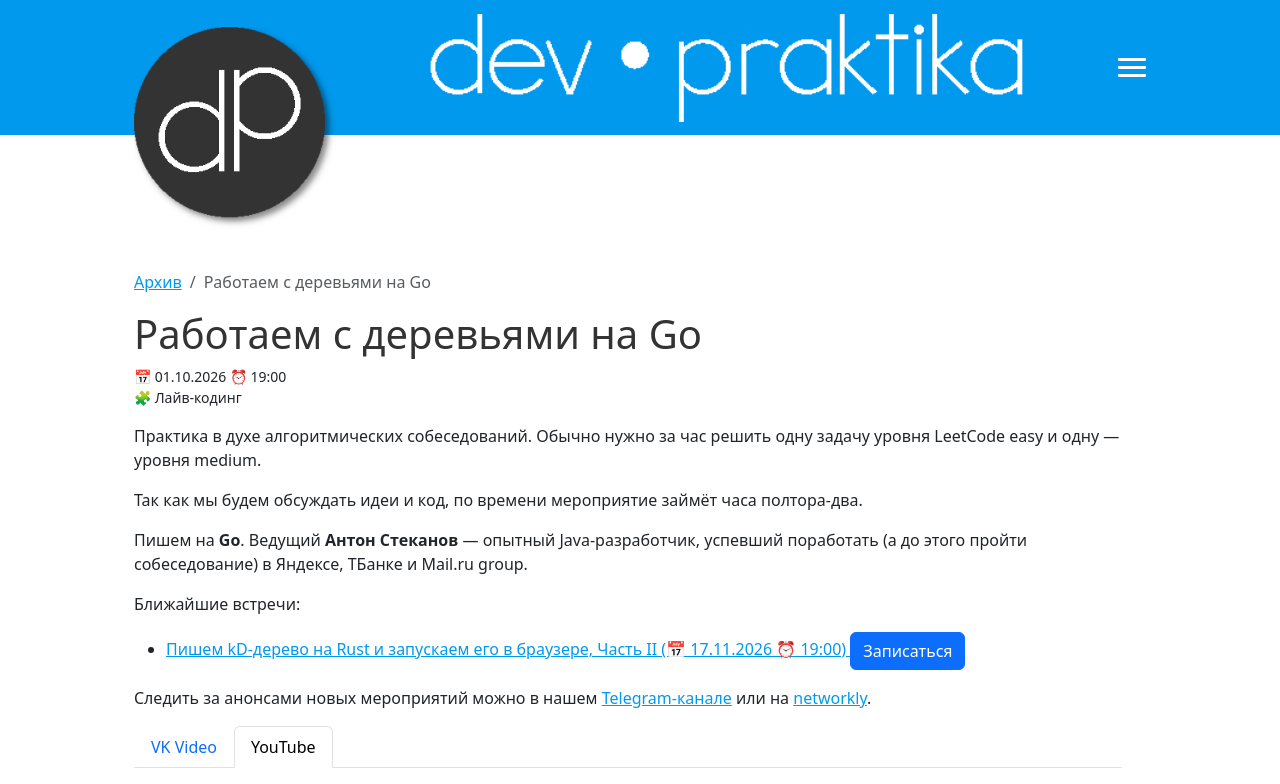
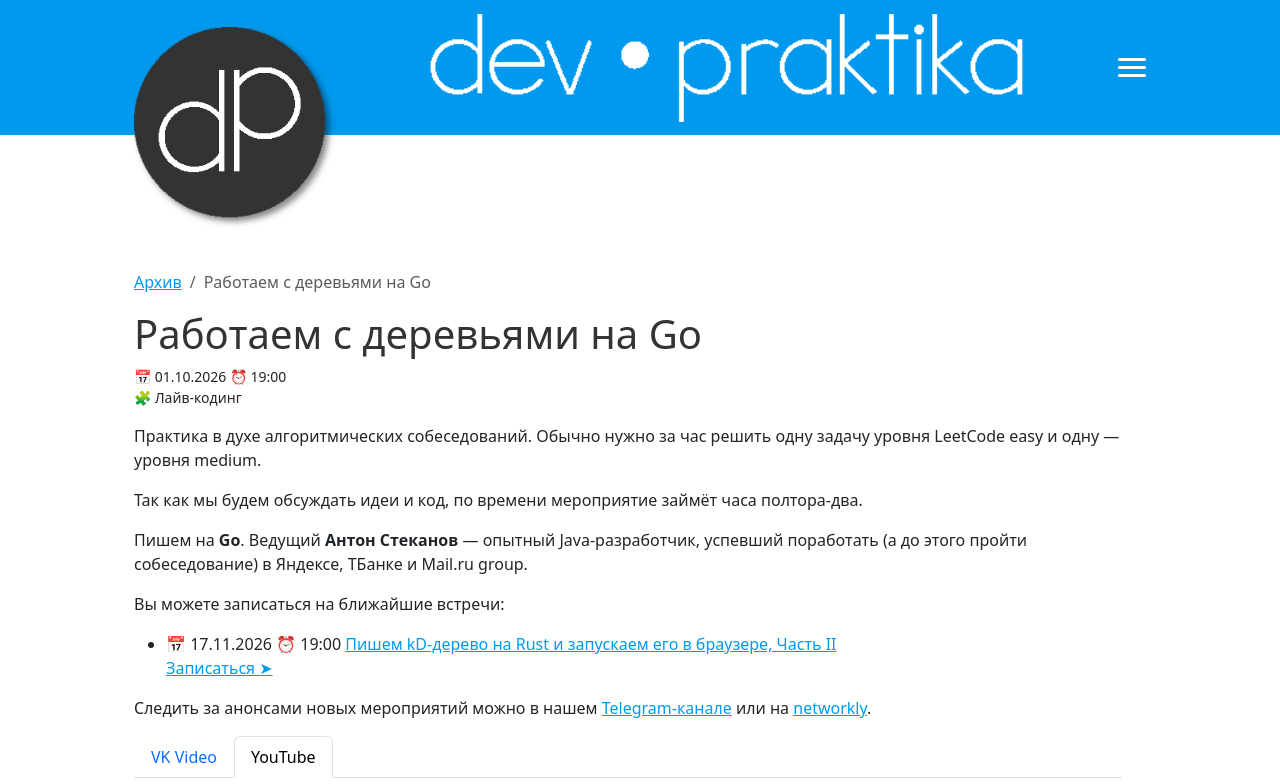
Before and after one commit to devpraktika-ru/devpraktika-ru.github.io, a Jekyll site: the page built from _posts/2026-10-01-live-coding.md, in a window 1280 px wide. Shown: the top 784 px of the page. Built offline with Jekyll 4.4.1, drawn with Linux system fonts in a browser that asks for light colours; grey boxes are pictures that could not be loaded.

Commit message:
Уложил все изменения в event.html

```diff
--- a/_includes/enroll.html
+++ /dev/null
@@ -1 +0,0 @@
-<a class="btn btn-primary" href="https://networkly.app/event/{{ networkly_id }}?utm_source=devpraktika.ru&amp;utm_medium=organic&amp;utm_campaign=event_{{ networkly_id }}_announcement" data-enroll>Записаться</a>
--- a/_layouts/event.html
+++ b/_layouts/event.html
@@ -36,16 +36,14 @@ layout: default
       {% if page.mark %}
       <p class="fs-5 text-end">Оценка: {{ page.mark }}</p>
       {% endif %}
-      {% if upcoming_events.size == 0 %}
-        <p>В ближайшее время мероприятий не будет.</p>
-        <p>Не переживайте, следите за нашим расписанием в нашем <a href="tg://resolve?domain=devpraktika_channel">Telegram-канале</a> или на <a href="https://networkly.app/community/devpraktika">networkly</a>.</p>
-      {% else %}
-        <p>Ближайшие встречи:</p>
-        <ul>
-        {% for event in upcoming_events %}
-          <li><a href="{{ event.url | relative_url }}">{{ event.title }} (📅 {{ event.date | date: "%d.%m.%Y" }} ⏰ {{ event.date | date: "%H:%M" }}) {% include enroll.html networkly_id=event.networkly_id %}</a></li>
-        {% endfor %}
-        </ul>
+      {% if upcoming_events.size > 0 %}
+      <p>Вы можете записаться на ближайшие встречи:</p>
+      <ul>
+      {% for event in upcoming_events %}
+        <li>📅 {{ event.date | date: "%d.%m.%Y" }} ⏰ {{ event.date | date: "%H:%M" }} <a href="{{ event.url | relative_url }}">{{ event.title }}</a><br />
+        <a href="https://networkly.app/event/{{ event.networkly_id }}?utm_source=devpraktika.ru&amp;utm_medium=organic&amp;utm_campaign=event_{{ event.networkly_id }}_announcement">Записаться ➤</a></li>
+      {% endfor %}
+      </ul>
         <p>Следить за анонсами новых мероприятий можно в нашем <a href="tg://resolve?domain=devpraktika_channel">Telegram-канале</a> или на <a href="https://networkly.app/community/devpraktika">networkly</a>.</p>
       {% endif %}
       {% include video.html %}
@@ -53,7 +51,7 @@ layout: default
       <div class="row">
         <div class="col-6">
           {% if page.networkly_id %}
-            {% include enroll.html networkly_id=page.networkly_id %}
+          <a class="btn btn-primary" href="https://networkly.app/event/{{ page.networkly_id }}?utm_source=devpraktika.ru&amp;utm_medium=organic&amp;utm_campaign=event_{{ page.networkly_id }}_announcement">Записаться</a>
           {% endif %}
         </div>
         <div class="col-6">
```
